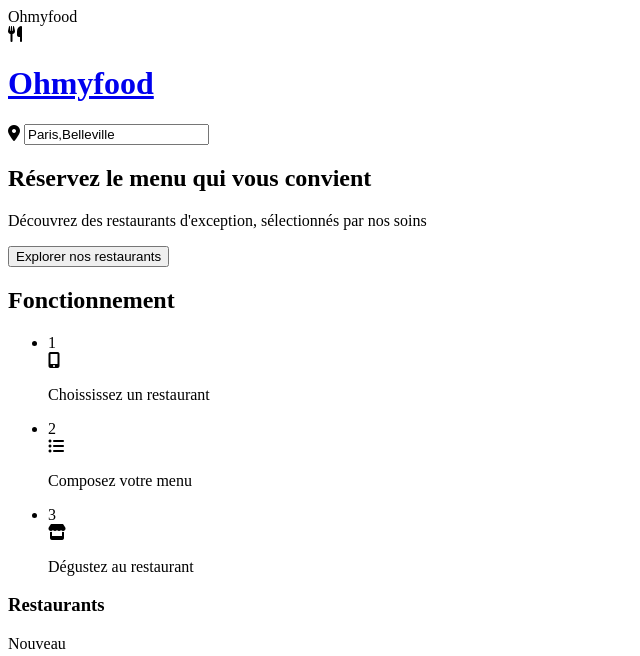
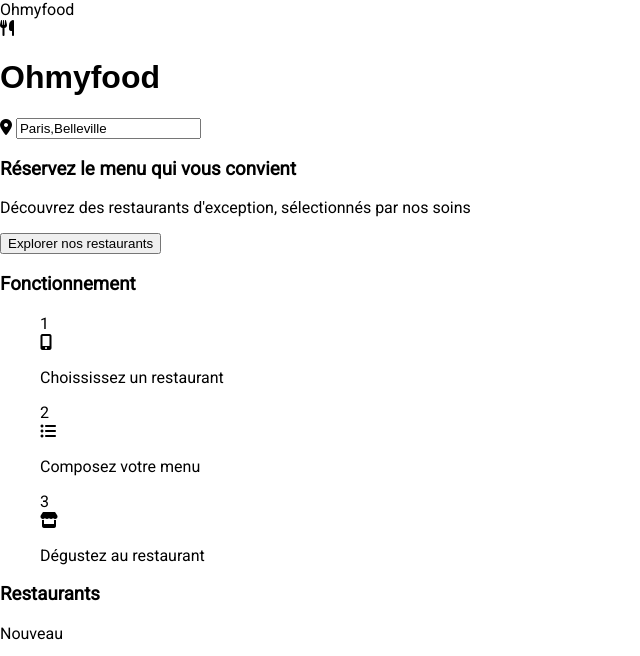
Before and after one commit to Jo-na-than/JonathanPalacios_3_18062021, a website: page index.html in a window 1280 px wide. Shown: the top 656 px of the page, without its empty margins (0-640 px from the left). Drawn offline with Linux system fonts and the light colour scheme; grey boxes are pictures that could not be loaded; a web font is replaced by a local one.

Commit message:
1ere mise en page

```diff
--- a/index.html
+++ b/index.html
@@ -33,7 +33,7 @@
             </div>
 
             <div class="exploration"> <!-- Section A Propos-->
-                <h2>Réservez le menu qui vous convient</h2>
+                <h3>Réservez le menu qui vous convient</h3>
                 <p> Découvrez des restaurants d'exception, sélectionnés par nos soins</p>
                 <span class="btn__explorer">
                     <button>Explorer nos restaurants</button>
@@ -41,7 +41,7 @@
             </div>
 
             <section class="conception"> <!-- Section Fonctionnement-->
-                <h2>Fonctionnement</h2>
+                <h3>Fonctionnement</h3>
                 <ul class="fonctionnement__etape">
 
                     <li>
--- /dev/null
+++ b/sass/Base/_polices.scss
@@ -0,0 +1,9 @@
+h1
+{
+    font-family: "Shrikhand", sans-serif;
+}
+
+body, html
+{
+    font-family: "Roboto", sans-serif;
+}
--- /dev/null
+++ b/sass/Base/_set.scss
@@ -0,0 +1,19 @@
+body {
+    margin: 0;
+    padding: 0;
+    width: 100%;
+    font-size: 1rem;
+  }
+  * {
+    box-sizing: border-box;
+  }
+  a {
+    text-decoration: none;
+    color: #000;
+  }
+  li {
+    list-style-type: none;
+  }
+  h2 {
+    margin: 0;
+  }
--- a/sass/main.scss
+++ b/sass/main.scss
@@ -0,0 +1 @@
+@import "./Base/polices", "./Base/set"
```
Also changed, not shown: public/css/styles.css, styles.css, 1 other file.
